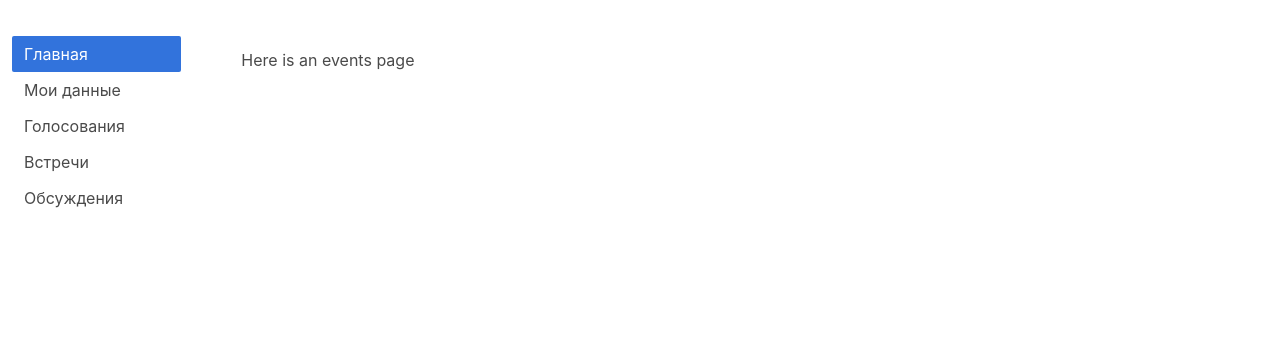
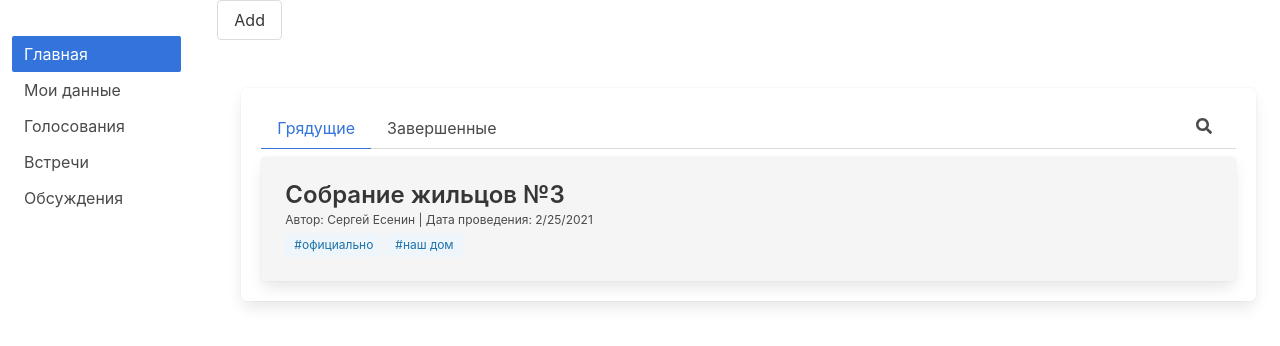
Before and after one commit to BelarusDigitalFuture/o, a React (Create React App) app: page /events in a window 1280 px wide. Shown: the top 346 px of the page. Built offline with nearby package versions, Linux system fonts and the light colour scheme.

Commit message:
added Events context & dummy events data

```diff
--- a/src/containers/App/App.js
+++ b/src/containers/App/App.js
@@ -1,6 +1,6 @@
 import React from 'react';
 import './App.css';
-import { TagsProvider, TopicsProvider, PollsProvider } from '../../shared/state';
+import { TagsProvider, TopicsProvider, PollsProvider, EventsProvider } from '../../shared/state';
 import AppContent from '../AppContent/AppContent';
 
 class App extends React.Component {
@@ -24,7 +24,9 @@ class App extends React.Component {
       <TagsProvider>
         <TopicsProvider>
           <PollsProvider>
-            <AppContent />
+            <EventsProvider>
+              <AppContent />
+            </EventsProvider>
           </PollsProvider>
         </TopicsProvider>
       </TagsProvider>
--- a/src/containers/AppContent/AppContent.jsx
+++ b/src/containers/AppContent/AppContent.jsx
@@ -9,11 +9,12 @@ import PollForm from '../../components/PollForm/PollForm';
 import MainPage from '../../components/Pages/MainPage';
 import MyData from '../../components/MyData';
 import AppMenu from '../Menu/Menu';
-import { PollsContext, TopicsContext } from '../../shared/state';
+import { PollsContext, TopicsContext, EventsContext } from '../../shared/state';
 
 const AppContent = () => {
   const { polls } = useContext(PollsContext);
   const { topics } = useContext(TopicsContext);
+  const { events } = useContext(EventsContext);
   return (
     <Router>
       <div>
@@ -32,7 +33,7 @@ const AppContent = () => {
                 <CardsList data={polls} isPolls />
               </Route>
               <Route path="/events">
-                <Events />
+                <CardsList data={events} isEvents />
               </Route>
               <Route path="/discussions/new">
                 <DiscussionForm />
--- /dev/null
+++ b/src/shared/state/events.js
@@ -0,0 +1,65 @@
+import React, { createContext, useReducer } from 'react';
+
+export const EventsContext = createContext();
+
+const defaultEvents = [
+  // TEMPLATE
+  // {
+  //   header: '',
+  //   author: '',
+  //   date: new Date(),
+  //   text: '',
+  //   address: '',
+  //   tags: [],
+  //   eventData: {
+  //    peopleGoing: 0,
+  //   },
+  // },
+  {
+    header: 'Новый год!',
+    author: 'Сергей Есенин',
+    date: new Date(2020, 11, 31),
+    text:
+      'Предлагаю всем принять участие в нашем коллективном НГ. Шампанское, закуски и прочее приносите с собой',
+    address: 'ул. Буйло, д. 73/2',
+    tags: ['праздник', 'семья', 'наш дом'],
+    eventData: { peopleGoing: 91 },
+  },
+  {
+    header: 'Собрание жильцов №3',
+    author: 'Сергей Есенин',
+    date: new Date(2021, 1, 25),
+    text: 'Обсуждаем планы на грядующий год, явка не обязательна, но крайне рекомендована',
+    address: 'ул. Буйло, д. 73/2',
+    tags: ['официально', 'наш дом'],
+    eventData: { peopleGoing: 24 },
+  },
+];
+
+const reducer = (state, action) => {
+  switch (action.type) {
+    case 'ADD_EVENT':
+      return [
+        ...state,
+        {
+          header: action.event.header,
+          author: action.event.author,
+          date: action.event.date,
+          text: action.event.text || '',
+          address: action.event.address || '',
+          tags: action.event.tags || [],
+          eventData: { peopleGoing: 0 },
+        },
+      ];
+    default:
+      return state;
+  }
+};
+
+const EventsProvider = ({ children }) => {
+  const [events, dispatch] = useReducer(reducer, defaultEvents);
+
+  return <EventsContext.Provider value={{ events, dispatch }}>{children}</EventsContext.Provider>;
+};
+
+export default EventsProvider;
--- a/src/shared/state/index.js
+++ b/src/shared/state/index.js
@@ -1,5 +1,15 @@
 import TagsProvider, { TagsContext } from './tags';
 import TopicsProvider, { TopicsContext } from './topics';
 import PollsProvider, { PollsContext } from './polls';
+import EventsProvider, { EventsContext } from './events';
 
-export { TagsProvider, TagsContext, TopicsProvider, TopicsContext, PollsProvider, PollsContext };
+export {
+  TagsProvider,
+  TagsContext,
+  TopicsProvider,
+  TopicsContext,
+  PollsProvider,
+  PollsContext,
+  EventsProvider,
+  EventsContext,
+};
```
